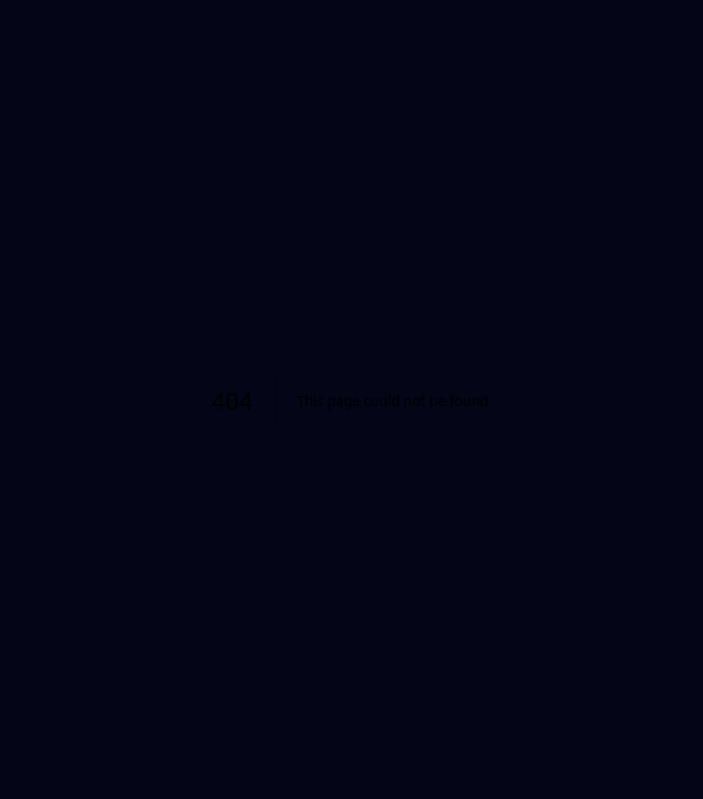
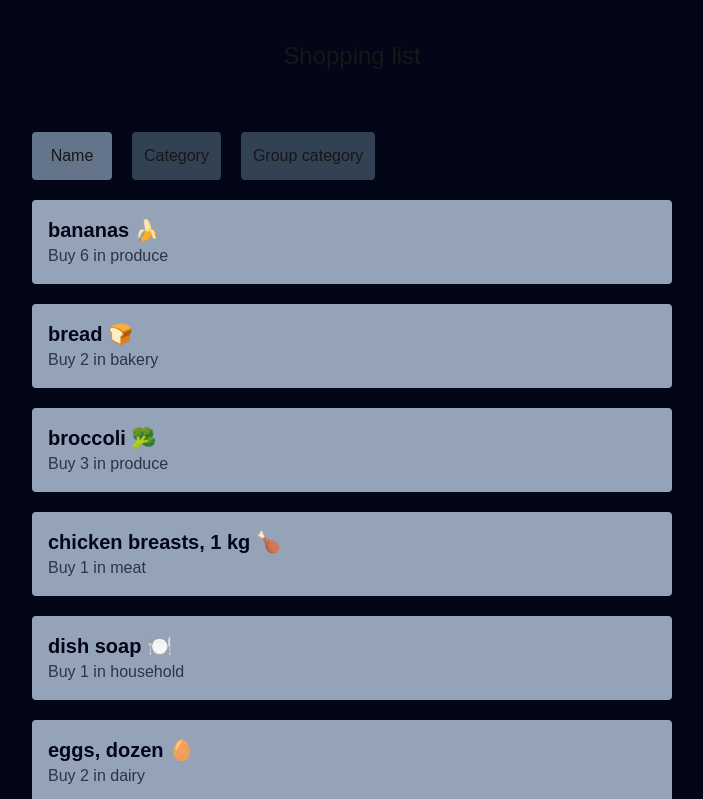
Before and after one commit to srntz/cprg306-assignments, a Next.js app: page /week-6 in a window 1280 px wide. Before the commit this address had no page. Shown: the top 799 px of the page, without its empty margins (288-991 px from the left). Built offline with nearby package versions, Linux system fonts and the light colour scheme.

Commit message:
Add week-6

```diff
--- a/src/app/page.tsx
+++ b/src/app/page.tsx
@@ -30,6 +30,12 @@
         >
           Week 5
         </Link>
+        <Link
+          href={"/week-6"}
+          className="hover:bg-slate-800 hover:ml-3 rounded h-10 w-48 flex items-center p-3 transition-all"
+        >
+          Week 6
+        </Link>
       </div>
     </div>
   );
--- /dev/null
+++ b/src/app/week-6/components/SoringButtons.tsx
@@ -0,0 +1,42 @@
+import { Dispatch, SetStateAction } from "react";
+import { SortingOptions } from "@/app/week-6/types";
+
+const ButtonUnselected =
+  "p-3 h-12 min-w-20 bg-slate-700 hover:bg-slate-600 rounded";
+const ButtonSelected = "p-3 h-12 min-w-20 bg-slate-500 rounded";
+
+export default function SortingButtons({
+  sortBy,
+  setSortBy,
+}: {
+  sortBy: SortingOptions;
+  setSortBy: Dispatch<SetStateAction<SortingOptions>>;
+}) {
+  return (
+    <div
+      id="button-area-container"
+      className="w-full flex items-center justify-center my-5"
+    >
+      <div className="min-w-[40rem] flex gap-5">
+        <button
+          className={sortBy === "name" ? ButtonSelected : ButtonUnselected}
+          onClick={() => setSortBy("name")}
+        >
+          Name
+        </button>
+        <button
+          className={sortBy === "category" ? ButtonSelected : ButtonUnselected}
+          onClick={() => setSortBy("category")}
+        >
+          Category
+        </button>
+        <button
+          className={sortBy === "group" ? ButtonSelected : ButtonUnselected}
+          onClick={() => setSortBy("group")}
+        >
+          Group category
+        </button>
+      </div>
+    </div>
+  );
+}
--- /dev/null
+++ b/src/app/week-6/components/grouped-item-list.tsx
@@ -0,0 +1,56 @@
+import { ItemType } from "@/app/week-6/types";
+import Item from "@/app/week-6/components/item";
+
+function ConstructGroupedArray(data: ItemType[]): React.ReactElement[] {
+  const renderableElements: React.ReactElement[] = [];
+  let localData = [...data];
+  localData = localData.sort((a, b) => a.category.localeCompare(b.category));
+
+  while (localData.length > 0) {
+    const category = localData[0].category;
+    const categoryItems: ItemType[] = [];
+
+    for (let i = 0; i < localData.length; i++) {
+      if (localData[i].category === category) {
+        categoryItems.push(localData[i]);
+        localData.splice(i, 1);
+        i--;
+      }
+    }
+
+    categoryItems.sort((a, b) => a.name.localeCompare(b.name));
+
+    const categoryHeading: React.ReactElement = (
+      <div className="w-[40rem]" key={category}>
+        <h3 className="capitalize text-xl">{category}</h3>
+      </div>
+    );
+    const categoryItemsRenderable: React.ReactElement[] = categoryItems.map(
+      (item) => (
+        <Item
+          name={item.name}
+          category={item.category}
+          quantity={item.quantity}
+          key={item.name}
+        ></Item>
+      ),
+    );
+
+    renderableElements.push(
+      <div className="flex flex-col gap-5">
+        {categoryHeading}
+        <ul className="flex flex-col gap-5">{...categoryItemsRenderable}</ul>
+      </div>,
+    );
+  }
+
+  return renderableElements;
+}
+
+export default function GroupedItemList({ data }: { data: ItemType[] }) {
+  return (
+    <div id="item-list" className="flex flex-col gap-5 items-center">
+      {ConstructGroupedArray(data)}
+    </div>
+  );
+}
--- /dev/null
+++ b/src/app/week-6/components/item-list.tsx
@@ -0,0 +1,19 @@
+import Item from "./item";
+import { ItemType } from "@/app/week-6/types";
+
+export default function ItemList({ items }: { items: ItemType[] }) {
+  return (
+    <div id="item-list" className="flex flex-col gap-5 items-center">
+      {items.map((item, index) => {
+        return (
+          <Item
+            name={item.name}
+            quantity={item.quantity}
+            category={item.category}
+            key={index}
+          />
+        );
+      })}
+    </div>
+  );
+}
--- /dev/null
+++ b/src/app/week-6/components/item.tsx
@@ -0,0 +1,18 @@
+export default function Item({
+  name,
+  quantity,
+  category,
+}: {
+  name: string;
+  quantity: number;
+  category: string;
+}) {
+  return (
+    <li className="item flex flex-col bg-slate-400 p-4 rounded w-[40rem]">
+      <p className="font-bold text-xl text-slate-950">{name}</p>
+      <p className="opacity-70 text-slate-950">
+        Buy {quantity} in {category}
+      </p>
+    </li>
+  );
+}
--- /dev/null
+++ b/src/app/week-6/data/items.json
@@ -0,0 +1,74 @@
+[
+  {
+    "id": "1h2GJKH12gkHG31h1H",
+    "name": "milk, 4 L 🥛",
+    "quantity": 1,
+    "category": "dairy"
+  },
+  {
+    "id": "2KJH3k2j3H1k2J3K1H",
+    "name": "bread 🍞",
+    "quantity": 2,
+    "category": "bakery"
+  },
+  {
+    "id": "3h2KJH3k2j3H1k2J3",
+    "name": "eggs, dozen 🥚",
+    "quantity": 2,
+    "category": "dairy"
+  },
+  {
+    "id": "4k2J3K1H2GJKH12gk",
+    "name": "bananas 🍌",
+    "quantity": 6,
+    "category": "produce"
+  },
+  {
+    "id": "5H1h1H2KJH3k2j3H",
+    "name": "broccoli 🥦",
+    "quantity": 3,
+    "category": "produce"
+  },
+  {
+    "id": "6H1k2J3K1H2GJKH1",
+    "name": "chicken breasts, 1 kg 🍗",
+    "quantity": 1,
+    "category": "meat"
+  },
+  {
+    "id": "7gkHG31h1H2KJH3k",
+    "name": "pasta sauce 🍝",
+    "quantity": 3,
+    "category": "canned goods"
+  },
+  {
+    "id": "8j3H1k2J3K1H2GJK",
+    "name": "spaghetti, 454 g 🍝",
+    "quantity": 2,
+    "category": "dry goods"
+  },
+  {
+    "id": "9H12gkHG31h1H2KJ",
+    "name": "toilet paper, 12 pack 🧻",
+    "quantity": 1,
+    "category": "household"
+  },
+  {
+    "id": "10H3k2j3H1k2J3K1",
+    "name": "paper towels, 6 pack",
+    "quantity": 1,
+    "category": "household"
+  },
+  {
+    "id": "11k2J3K1H2GJKH12",
+    "name": "dish soap 🍽️",
+    "quantity": 1,
+    "category": "household"
+  },
+  {
+    "id": "12GJKH12gkHG31h1",
+    "name": "hand soap 🧼",
+    "quantity": 4,
+    "category": "household"
+  }
+]
--- /dev/null
+++ b/src/app/week-6/page.tsx
@@ -0,0 +1,32 @@
+"use client";
+
+import Header from "@/components/global/header";
+import data from "./data/items.json";
+import ItemList from "@/app/week-6/components/item-list";
+import { useState } from "react";
+import SortingButtons from "@/app/week-6/components/SoringButtons";
+import GroupedItemList from "@/app/week-6/components/grouped-item-list";
+import { SortingOptions } from "@/app/week-6/types";
+
+export default function Page() {
+  const [sortBy, setSortBy] = useState<SortingOptions>("name");
+  return (
+    <>
+      <Header headerTitle={"Shopping list"} />
+
+      <SortingButtons sortBy={sortBy} setSortBy={setSortBy} />
+
+      {sortBy === "name" && (
+        <ItemList items={data.sort((a, b) => a.name.localeCompare(b.name))} />
+      )}
+
+      {sortBy === "category" && (
+        <ItemList
+          items={data.sort((a, b) => a.category.localeCompare(b.category))}
+        />
+      )}
+
+      {sortBy === "group" && <GroupedItemList data={data} />}
+    </>
+  );
+}
--- /dev/null
+++ b/src/app/week-6/types/index.ts
@@ -0,0 +1,8 @@
+export type ItemType = {
+  id: string;
+  name: string;
+  quantity: number;
+  category: string;
+};
+
+export type SortingOptions = "name" | "category" | "group";
```
